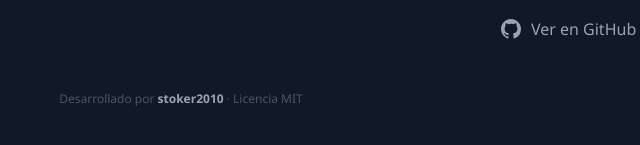
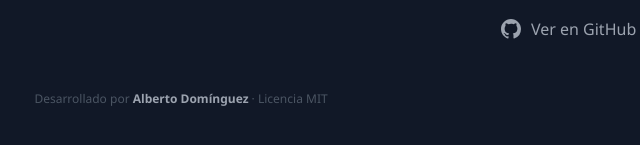
Before and after one commit to stoker2010/Web, a plain HTML site: page index.html in a window 1280 px wide. Shown: the part 3293-3438 px from the top of the page, 459-1099 px from the left. Drawn offline with nearby package versions, Linux system fonts and the light colour scheme.

Commit message:
Update index.html

```diff
--- a/index.html
+++ b/index.html
@@ -422,7 +422,7 @@
             </div>
         </div>
         <div class="text-center mt-8 text-gray-600 text-xs">
-            Desarrollado por <span class="text-gray-400 font-bold">stoker2010</span> · Licencia MIT
+            Desarrollado por <span class="text-gray-400 font-bold">Alberto Domínguez</span> · Licencia MIT
         </div>
     </footer>
 
```
